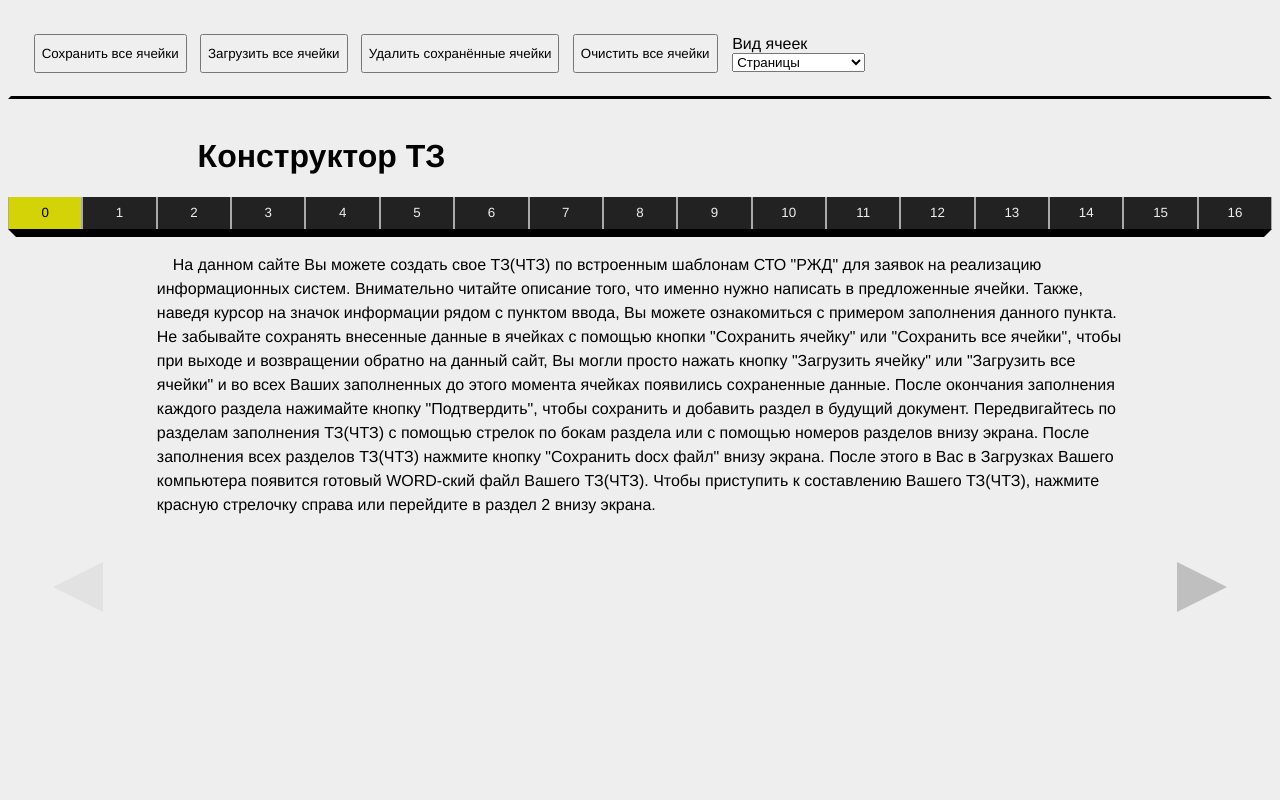
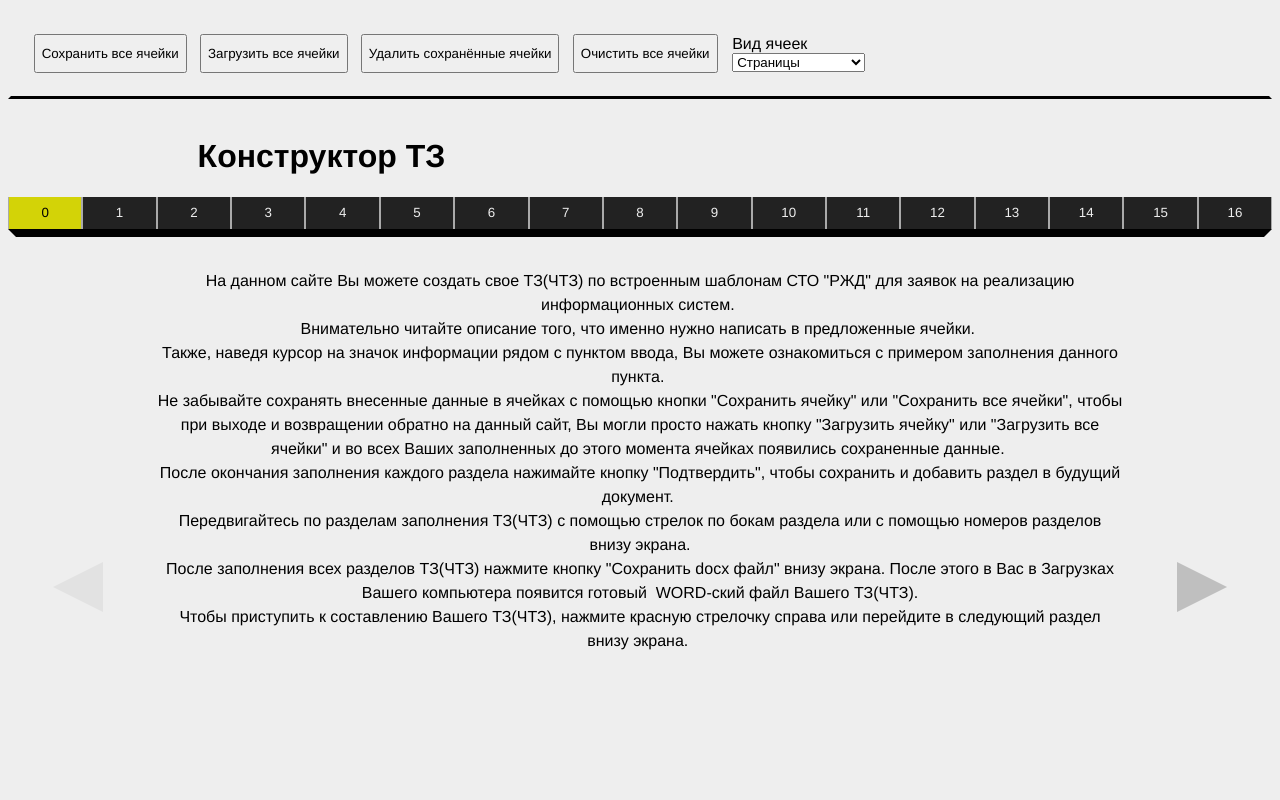
Before and after one commit to generic-name-2166/tt-validation, a SvelteKit app: page / in a window 1280 px wide. Shown: the top 800 px of the page. Built offline with nearby package versions, Linux system fonts and the light colour scheme.

Commit message:
feat(intro)!: made a component

```diff
--- /dev/null
+++ b/src/lib/CellComponents/Intro.svelte
@@ -0,0 +1,14 @@
+<script lang="ts">
+  export let inner: string;
+</script>
+
+<pre>{inner}</pre>
+
+<style>
+  pre {
+    text-wrap: wrap;
+    font-family: inherit;
+    line-height: 1.5em;
+    text-align: center;
+  }
+</style>
--- a/src/lib/CellComponents/Label.svelte
+++ b/src/lib/CellComponents/Label.svelte
@@ -11,7 +11,6 @@
   export let elementId: number;
   export let hidden: boolean | undefined;
   export let notRender: boolean | undefined;
-  export let intro: true | undefined;
 
   const for_: string = `${componentId}_${elementId}`;
 
@@ -35,17 +34,13 @@
   onMount(onRender);
 </script>
 
-<label for={for_} {hidden} class:intro>
-  <span>{inner}</span>
+<label for={for_} {hidden}>
+  {inner}
 </label>
 
 <style>
-  span {
+  label {
     margin: 0.5em;
     padding: 0.5em;
   }
-
-  .intro {
-    line-height: 1.5em;
-  }
 </style>
--- a/src/routes/Cell.svelte
+++ b/src/routes/Cell.svelte
@@ -7,6 +7,7 @@
   import CellTable from "./CellTable.svelte";
   import CellSubsystems from "./CellSubsystems.svelte";
   import Implicit from "./CellImplicit.svelte";
+  import Intro from "$lib/CellComponents/Intro.svelte";
 
   export let componentId: number;
   export let component: Component;
@@ -32,7 +33,6 @@
         {elementId}
         hidden={element.hidden}
         notRender={element.notRender}
-        intro={element.intro}
       />
     {:else if element.identifier === "text"}
       <CellText
@@ -58,6 +58,8 @@
       <CellTable {componentId} {elementId} />
     {:else if element.identifier === "subsystem"}
       <CellSubsystems {componentId} {elementId} template={element.inner} />
+    {:else if element.identifier === "intro"}
+      <Intro inner={element.inner} />
     {:else if checked}
       <!-- Leaving label rendered even if unchecked -->
       <Implicit {componentId} {elementId} inner={element.inner} />
--- a/src/routes/CellText.svelte
+++ b/src/routes/CellText.svelte
@@ -209,7 +209,6 @@
     {elementId}
     hidden={false}
     notRender={true}
-    intro={undefined}
   />
   <br />
   <Input {id} bind:value {prediction} on:change={updateText} />
--- a/src/routes/template.ts
+++ b/src/routes/template.ts
@@ -59,6 +59,11 @@ export interface Subsystems {
   };
 }
 
+interface Intro {
+  readonly identifier: "intro";
+  readonly inner: string;
+}
+
 type Element =
   | Title
   | Label
@@ -68,7 +73,8 @@ type Element =
   | Checkbox
   | ImplicitCheckbox
   | Table
-  | Subsystems;
+  | Subsystems
+  | Intro;
 
 export interface Component {
   readonly inner: Element[];
@@ -79,7 +85,7 @@ export const cell_list: Component[] = [
   {
     inner: [
       {
-        identifier: "label",
+        identifier: "intro",
         inner: `\
 На данном сайте Вы можете создать свое ТЗ(ЧТЗ) по встроенным шаблонам СТО "РЖД" для заявок на реализацию информационных систем.
 Внимательно читайте описание того, что именно нужно написать в предложенные ячейки.
@@ -88,9 +94,7 @@ export const cell_list: Component[] = [
 После окончания заполнения каждого раздела нажимайте кнопку "Подтвердить", чтобы сохранить и добавить раздел в будущий документ.
 Передвигайтесь по разделам заполнения ТЗ(ЧТЗ) с помощью стрелок по бокам раздела или с помощью номеров разделов внизу экрана.
 После заполнения всех разделов ТЗ(ЧТЗ) нажмите кнопку "Сохранить docx файл" внизу экрана. После этого в Вас в Загрузках Вашего компьютера появится готовый  WORD-ский файл Вашего ТЗ(ЧТЗ).
-Чтобы приступить к составлению Вашего ТЗ(ЧТЗ), нажмите красную стрелочку справа или перейдите в раздел 2 внизу экрана. `,
-        notRender: true,
-        intro: true,
+Чтобы приступить к составлению Вашего ТЗ(ЧТЗ), нажмите красную стрелочку справа или перейдите в следующий раздел внизу экрана. `,
       },
     ],
   },
```
